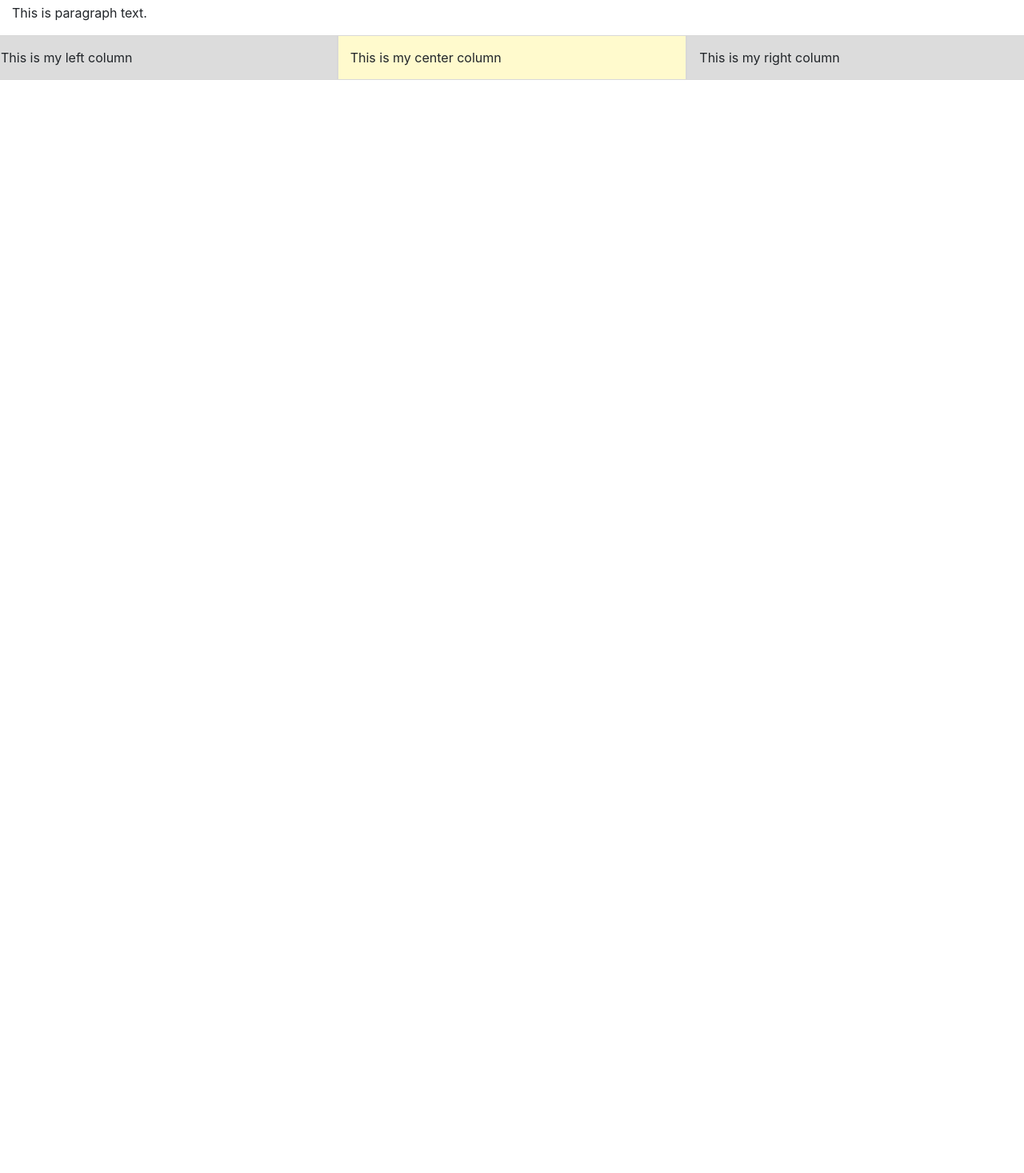
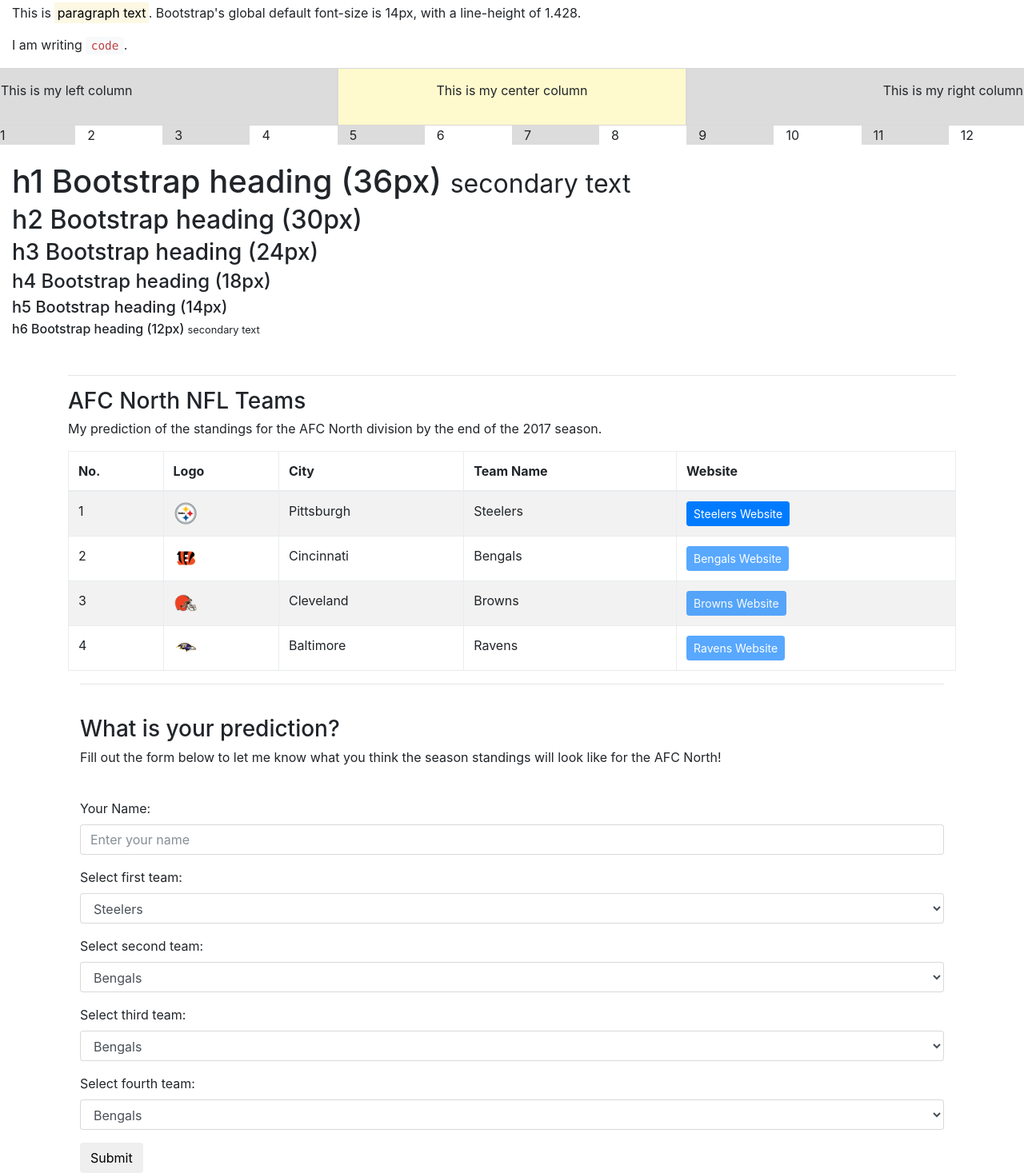
Before and after one commit to melanieps1/learning-heroku, a website: page index.html in a window 1280 px wide. Shown: the part 48-1515 px from the top of the page at 80% size. Before the commit the page ends 800 px from the top, so only its background shows below. Drawn offline with nearby package versions, Linux system fonts and the light colour scheme; files that its build step writes are made by us from their sources.

Commit message:
Built some fun basic Bootstrap components and added images

```diff
--- a/index.html
+++ b/index.html
@@ -20,25 +20,153 @@
   </head>
   <body>
 
-    <!-- Basic structure of a Bootstrap container -->
+    <!-- Basic structure of a Bootstrap fluid container -->
     <div class="container-fluid">
       <h1>Hello world!</h1>
-      <p>This is paragraph text.</p>
+      <p>This is <mark>paragraph text</mark>.  Bootstrap's global default font-size is 14px, with a line-height of 1.428.</p>
+      <p>I am writing <code>code</code>.</p>
     </div>
 
     <!-- Basic structure of a Bootstrap grid -->
     <div class="row">
       <div class="col-sm-4" style="background-color:Gainsboro;">This is my left column</div>
-      <div class="col-sm-4" style="background-color:LemonChiffon;">This is my center column</div>
-      <div class="col-sm-4" style="background-color:Gainsboro;">This is my right column</div>
+      <div class="col-sm-4" style="background-color:LemonChiffon;"><p class="text-center">This is my center column</p></div>
+      <div class="col-sm-4" style="background-color:Gainsboro;"><p class="text-right">This is my right column</p></div>
     </div>
     <div class="row">
-      <div class="col-sm-2"</div>
-      <div class="col-sm-2"</div>
-      <div class="col-sm-2"</div>
-      <div class="col-sm-2"</div>
-      <div class="col-sm-2"</div>
-      <div class="col-sm-2"</div>
+      <div class="col-sm-1" style="background-color:Gainsboro;">1</div>
+      <div class="col-sm-1" style="background-color:White;">2</div>
+      <div class="col-sm-1" style="background-color:Gainsboro;">3</div>
+      <div class="col-sm-1" style="background-color:White;">4</div>
+      <div class="col-sm-1" style="background-color:Gainsboro;">5</div>
+      <div class="col-sm-1" style="background-color:White;">6</div>
+      <div class="col-sm-1" style="background-color:Gainsboro;">7</div>
+      <div class="col-sm-1" style="background-color:White;">8</div>
+      <div class="col-sm-1" style="background-color:Gainsboro;">9</div>
+      <div class="col-sm-1" style="background-color:White;">10</div>
+      <div class="col-sm-1" style="background-color:Gainsboro;">11</div>
+      <div class="col-sm-1" style="background-color:White;">12</div>
+    </div>
+
+    <br>
+
+    <!-- Basic structure of a Bootstrap container with heading defaults and secondary headings -->
+    <div class="container-fluid">
+      <h1>h1 Bootstrap heading (36px) <small>secondary text</small></h1>
+      <h2>h2 Bootstrap heading (30px)</h2>
+      <h3>h3 Bootstrap heading (24px)</h3>
+      <h4>h4 Bootstrap heading (18px)</h4>
+      <h5>h5 Bootstrap heading (14px)</h5>
+      <h6>h6 Bootstrap heading (12px) <small>secondary text</small></h6>
+    </div>
+
+    <br>
+    <div class="container">
+      <hr>
+    </div>
+
+    <!-- Basic table structure -->
+    <div class="container">
+      <h3>AFC North NFL Teams</h3>
+      <p>My prediction of the standings for the AFC North division by the end of the 2017 season.</p>
+
+      <!-- Expand/Collapse
+      <div class="container-fluid">
+        <button type="button" class="btn btn-primary" data-toggle="collapse" data-target="#demo">Show Prediction</button>
+        <div id="demo" class="expand"></div>
+      </div> -->
+
+      <table class="table table-striped table-bordered table-hover">
+        <thead>
+          <tr>
+            <th>No.</th>
+            <th>Logo</th>
+            <th>City</th>
+            <th>Team Name</th>
+            <th>Website</th>
+          </tr>
+        </thead>
+        <tbody>
+          <tr>
+            <td>1</td>
+            <td><img src="assets/images/steelers.png" alt="Steelers logo" width="30"></td>
+            <td>Pittsburgh</td>
+            <td>Steelers</td>
+            <td><a href="http://www.steelers.com/" target="_blank" class="btn btn-primary btn-sm" role="button">Steelers Website</a></td>
+          </tr>
+          <tr>
+            <td>2</td>
+            <td><img src="assets/images/bengals ew.png" alt="Bengals logo" width="30"></td>
+            <td>Cincinnati</td>
+            <td>Bengals</td>
+            <td><a href="http://www.bengals.com/" target="_blank" class="btn btn-primary btn-sm disabled" role="button">Bengals Website</a></td>
+          </tr>
+          <tr>
+            <td>3</td>
+            <td><img src="assets/images/browns ew.png" alt="Browns logo" width="30"></td>
+            <td>Cleveland</td>
+            <td>Browns</td>
+            <td><a href="http://www.clevelandbrowns.com/" target="_blank" class="btn btn-primary btn-sm disabled" role="button">Browns Website</a></td>
+          </tr>
+          <tr>
+            <td>4</td>
+            <td><img src="assets/images/ravens ew.png" alt="Ravens logo" width="30"></td>
+            <td>Baltimore</td>
+            <td>Ravens</td>
+            <td><a href="http://www.baltimoreravens.com/" target="_blank" class="btn btn-primary btn-sm disabled" role="button">Ravens Website</a></td>
+          </tr>
+      </tbody>
+      </table>
+
+    <div class="container">
+      <hr>
+    </div>
+    <br>
+
+    <!-- Basic Bootstrap form structure -->
+    <div class="container">
+      <h3>What is your prediction?</h3>
+      <p>Fill out the form below to let me know what you think the season standings will look like for the AFC North!</p>
+      <br>
+
+        <form action="/action_page.php">
+          <div class="form-group">
+            <label for="name">Your Name:</label>
+            <input type="text" class="form-control" id="email" placeholder="Enter your name">
+          </div>
+          <div class="form-group">
+            <label for="sel1">Select first team:</label>
+              <select class="form-control" id="sel1">
+                <option>Steelers</option>
+              </select>
+          </div>
+          <div class="form-group">
+            <label for="sel1">Select second team:</label>
+              <select class="form-control" id="sel1">
+                <option>Bengals</option>
+                <option>Browns</option>
+                <option>Ravens</option>
+              </select>
+          </div>
+          <div class="form-group">
+            <label for="sel1">Select third team:</label>
+              <select class="form-control" id="sel1">
+                <option>Bengals</option>
+                <option>Browns</option>
+                <option>Ravens</option>
+              </select>
+          </div>
+          <div class="form-group">
+            <label for="sel1">Select fourth team:</label>
+              <select class="form-control" id="sel1">
+                <option>Bengals</option>
+                <option>Browns</option>
+                <option>Ravens</option>
+              </select>
+          </div>
+          <button type="submit" class="btn btn-default">Submit</button>
+        </form>
+
     </div>
 
   </body>
```
Also changed, not shown: assets/images/bengals ew.png (added), assets/images/browns ew.png (added), assets/images/ravens ew.png (added), assets/images/steelers.png (added).
